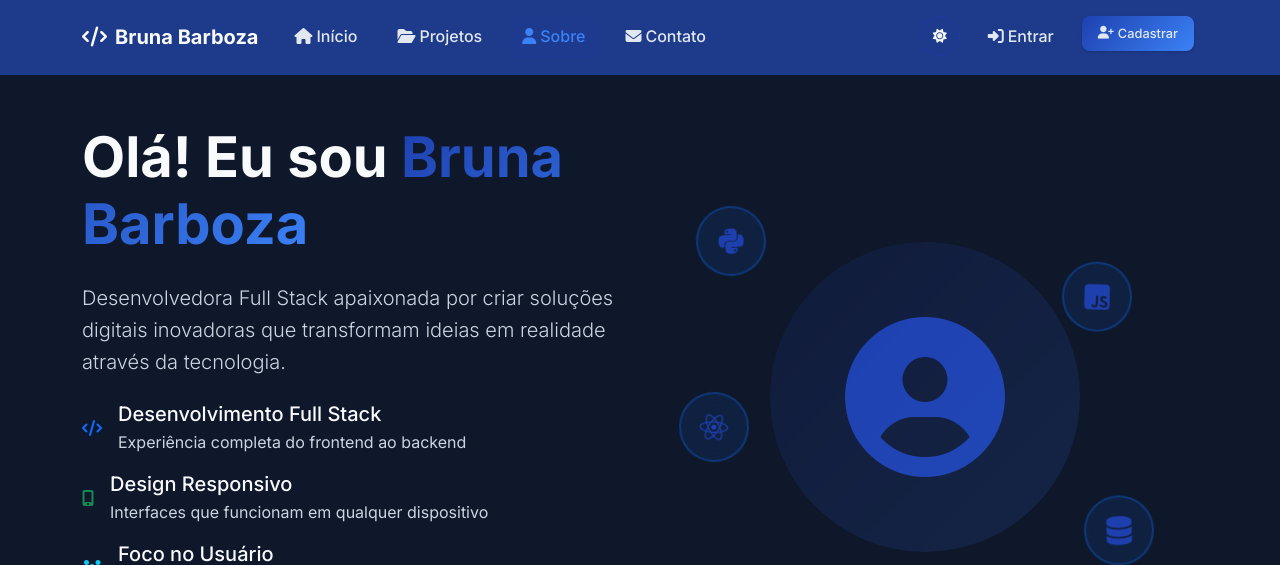
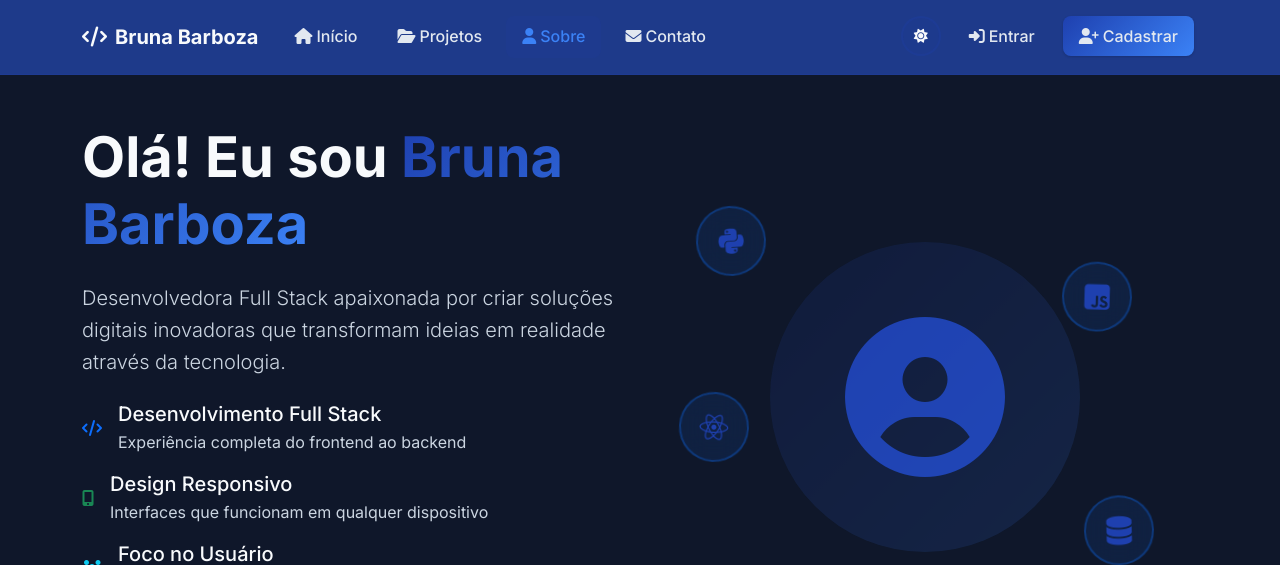
Before and after one commit to brubsb/portifoliobrub, a Flask app: page /about in a window 1280 px wide. Shown: the top 565 px of the page. Run offline with Flask 3, Linux system fonts and the light colour scheme.

Commit message:
Update button styling for user registration link
Modify the CSS class for the 'Register' button in base.html from 'btn btn-primary px-2 py-1 ms-2 d-flex align-items-center' to 'btn btn-primary btn-sm ms-2 d-flex align-items-center' to simplify and standardize its appearance.

Replit-Commit-Author: Agent
Replit-Commit-Session-Id: 4fd8e3fb-3319-47b4-a767-45b2382ebd89
Replit-Commit-Checkpoint-Type: full_checkpoint
Replit-Commit-Screenshot-Url: https://storage.googleapis.com/screenshot-production-us-central1/53dedeaa-367b-4746-9cc1-a4648cfe6cec/4fd8e3fb-3319-47b4-a767-45b2382ebd89/SHTIvL4

```diff
--- a/templates/base.html
+++ b/templates/base.html
@@ -127,7 +127,7 @@
                         </a>
                     </li>
                     <li class="nav-item">
-                        <a class="nav-link btn btn-primary px-2 py-1 ms-2 d-flex align-items-center" style="font-size: 0.8rem;" href="{{ url_for('auth.register') }}">
+                        <a class="nav-link btn btn-primary btn-sm ms-2 d-flex align-items-center" href="{{ url_for('auth.register') }}">
                             <i class="fas fa-user-plus me-1"></i>Cadastrar
                         </a>
                     </li>
```
